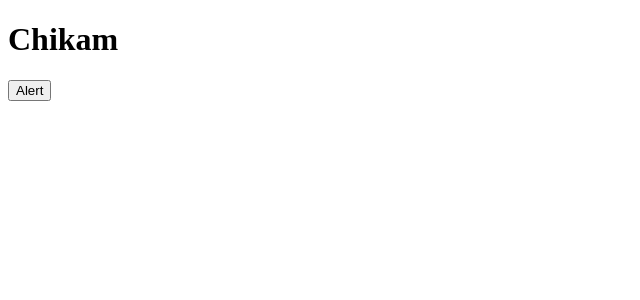
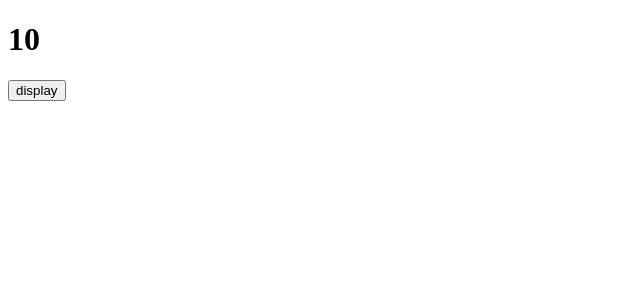
Before and after one commit to laresamdeola/ReactPractise, a React (Create React App) app: page / in a window 1280 px wide. Shown: the top 300 px of the page, without its empty margins (0-640 px from the left). Built offline with nearby package versions, Linux system fonts and the light colour scheme.

Commit message:
Update useeffectbasics2.jsx and index.js and basics 2

```diff
--- a/src/components/lessons/useeffectbasics2.jsx
+++ b/src/components/lessons/useeffectbasics2.jsx
@@ -1,18 +1,15 @@
 import React, { useState, useEffect } from "react";
 
 const EffectBasics2 = () => {
+  const age = 10;
   const display = () => {
     alert(age);
   };
 
-  useEffect(() => {
-    display();
-  }, []);
-
   return (
     <>
       <h1>{age}</h1>
-      <button onClick={display}>display</button>
+      <button onClick={() => display()}>display</button>
     </>
   );
 };
--- a/src/index.js
+++ b/src/index.js
@@ -1,8 +1,8 @@
 import React from "react";
 import { createRoot } from "react-dom/client";
-import { EffectBasics } from "./components/lessons/useeffectbasics";
+import { EffectBasics2 } from "./components/lessons/useeffectbasics2";
 
 const rootElement = document.getElementById("root");
 const root = createRoot(rootElement);
 
-root.render(<EffectBasics />);
+root.render(<EffectBasics2 />);
```
